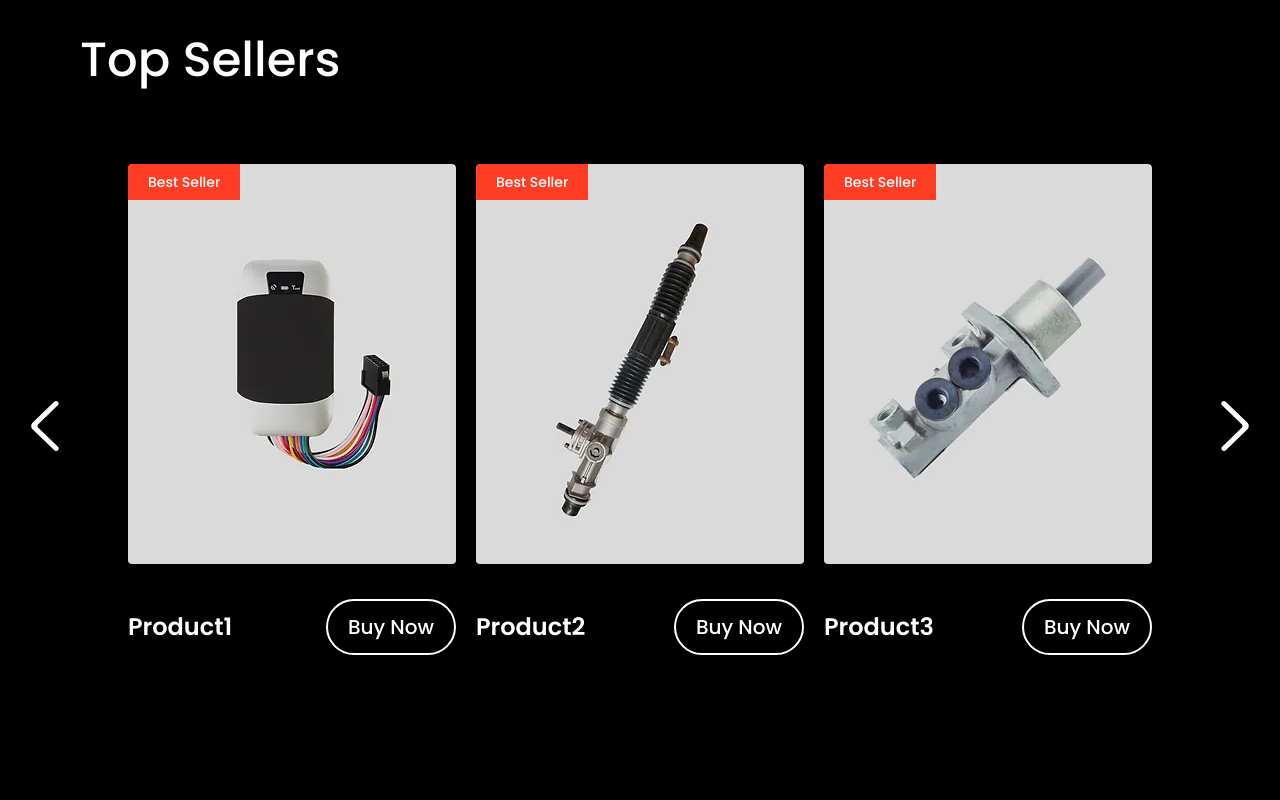
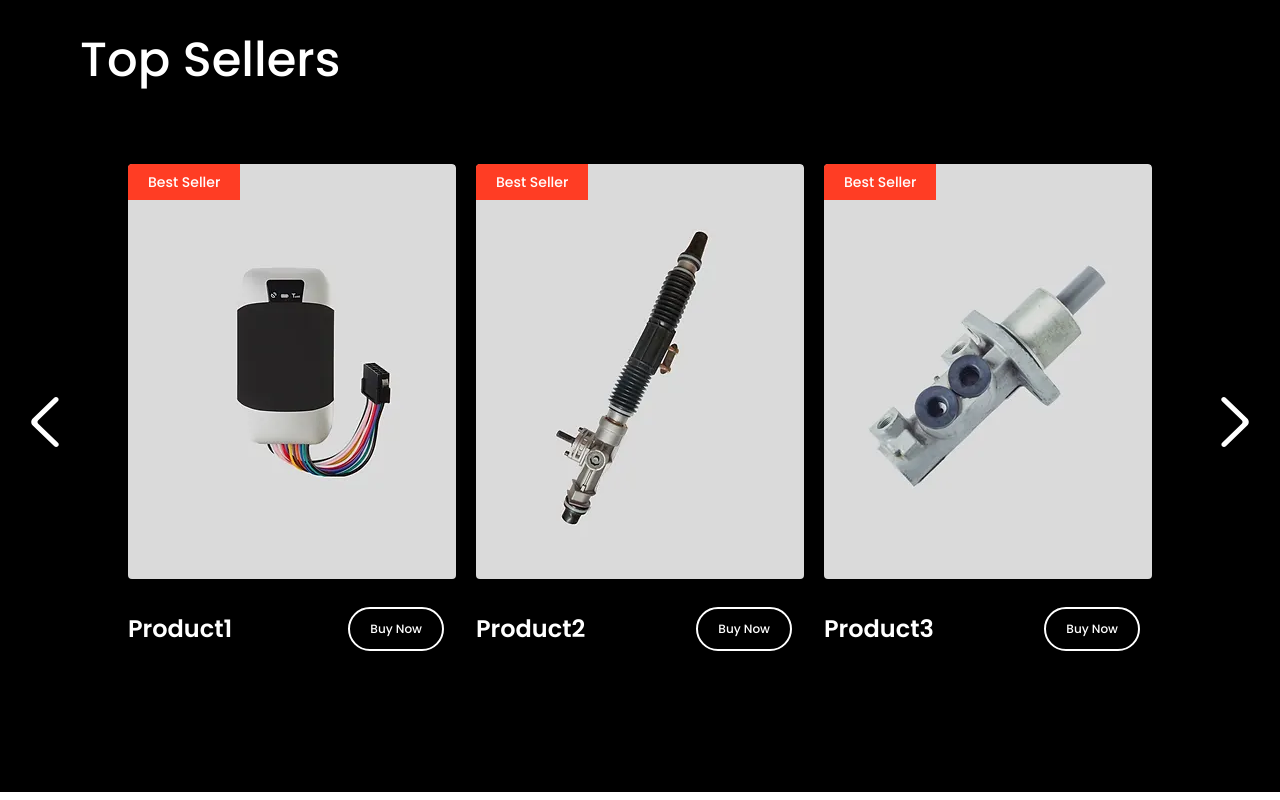
Before and after one commit to ab-h-i-n/autopile, a Next.js app: page / in a window 1280 px wide. Shown: the part 2564-3364 px from the top of the page. Built offline with nearby package versions, Linux system fonts and the light colour scheme.

Commit message:
4th sec complete

```diff
--- a/src/components/common/Button.jsx
+++ b/src/components/common/Button.jsx
@@ -2,7 +2,7 @@ import React from 'react'
 
 const Button = ({ onClick , className , children , inverse }) => {
   return (
-    <button onClick={onClick} className={`${className} ${inverse ? 'bg-transparent border-secondary hover:border-transparent hover:bg-teritiary' : ' bg-teritiary border-transparent hover:bg-transparent hover:border-secondary'} font-medium w-fit px-5 py-3 rounded-full active:scale-95 border-2 transition-all duration-300 shadow-md lg:text-xl`}>
+    <button onClick={onClick} className={`${className} ${inverse ? 'bg-transparent border-secondary hover:scale-110 hover:border-transparent hover:bg-teritiary' : ' bg-teritiary border-transparent hover:bg-transparent hover:border-secondary'} font-medium w-fit px-5 py-3 rounded-full active:scale-95 border-2 transition-all duration-300 shadow-md lg:text-xl`}>
         {children}
     </button>
   )
--- a/src/components/top_sellers_section/ProductCard.jsx
+++ b/src/components/top_sellers_section/ProductCard.jsx
@@ -4,19 +4,19 @@ import Button from "../common/Button";
 
 const ProductCard = ({ image, name }) => {
   return (
-    <div className="w-[70%] h-[500px] md:w-[300px] xl:w-[400px] grid gap-2 relative rounded overflow-hidden">
+    <div className="w-[70%] aspect-[3/4.5] md:w-[300px] xl:w-[400px] grid gap-3 relative rounded overflow-hidden cursor-pointer group">
       {/* bestseller tag  */}
       <div className="bg-teritiary px-5 py-2 absolute top-0 left-0 z-40 font-medium text-sm">
         Best Seller
       </div>
 
       {/* image  */}
-      <div className="w-full h-[400px] overflow-hidden rounded relative">
+      <div className="w-full aspect-[3/3.8] overflow-hidden rounded relative">
         <Image
           src={image}
           alt={name}
           fill
-          className="object-cover w-full h-full"
+          className="object-cover w-full h-full group-hover:scale-125 transition-all duration-500"
         />
       </div>
 
@@ -25,7 +25,7 @@ const ProductCard = ({ image, name }) => {
         {/* name  */}
         <p className="text-2xl font-semibold ">{name}</p>
         {/* button  */}
-        <Button className={"text-xs md:text-sm lg:text-sm h-fit"} inverse={true}>
+        <Button className={"text-xs lg:text-xs md:text-sm h-fit group-hover:bg-teritiary group-hover:border-transparent mr-3"} inverse={true}>
           Buy Now
         </Button>
       </div>
--- a/src/components/top_sellers_section/TopSellers.jsx
+++ b/src/components/top_sellers_section/TopSellers.jsx
@@ -57,7 +57,7 @@ const TopSellers = () => {
             },
           }}
           modules={[Navigation]}
-          className="mySwiper w-full md:w-[80%] h-fit relative mt-10"
+          className="mySwiper w-full md:w-[80%] h-fit relative mt-10 "
         >
           {products.map((product, index) => (
             <SwiperSlide key={index} className="h-full">
```
Also changed, not shown: public/images/fifth-section-bg.webp.webp (added).
